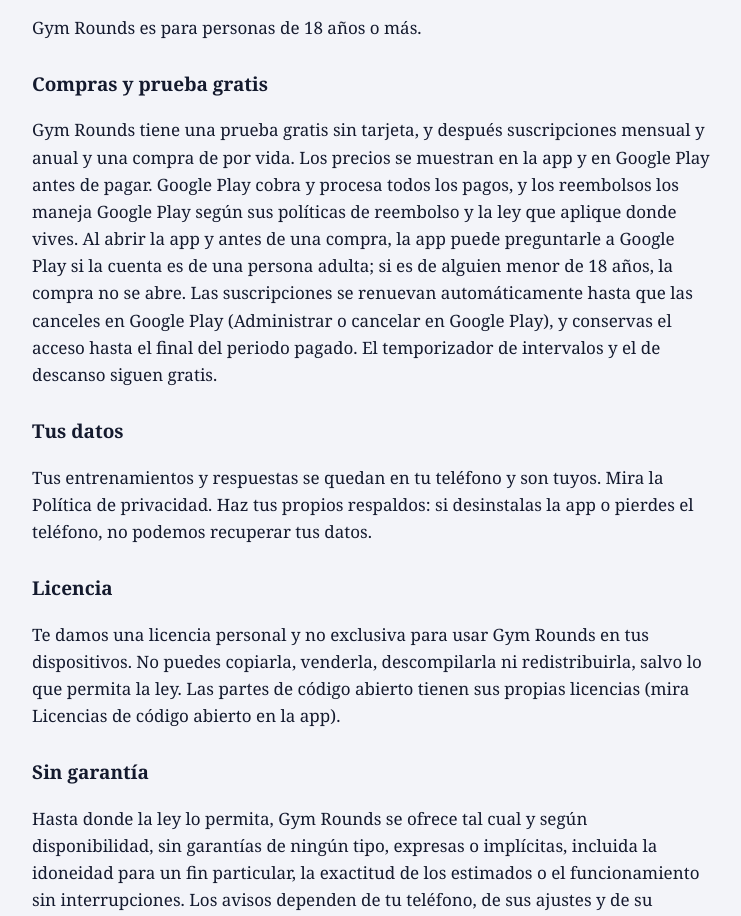
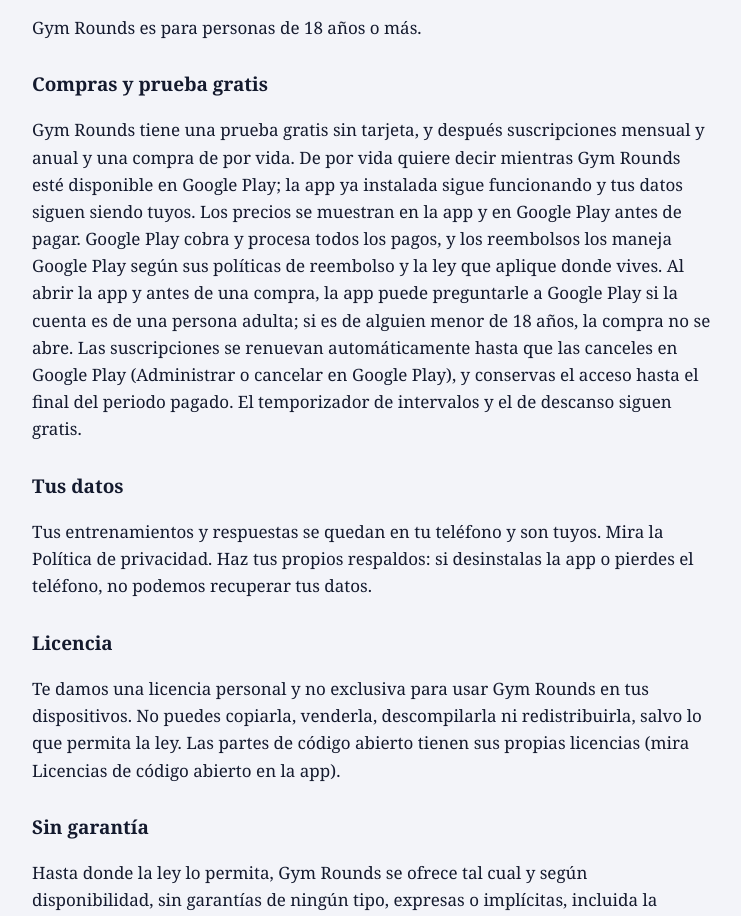
Before and after one commit to amgup-apps/amgup-apps.github.io, a plain HTML site: page gymrounds/terminos.html in a window 1280 px wide. Shown: the part 887-1803 px from the top of the page, without its empty margins (268-1009 px from the left). Drawn offline with Linux system fonts and the light colour scheme.

Commit message:
Gym Rounds 0.9.16: terms explain lifetime
Co-Authored-By: Claude Opus 5.5 <noreply@anthropic.com>

```diff
--- a/gymrounds/terminos.html
+++ b/gymrounds/terminos.html
@@ -22,7 +22,7 @@
 <h2 id="age">Quién puede usarla</h2>
 <p>Gym Rounds es para personas de 18 años o más.</p>
 <h2 id="purchases">Compras y prueba gratis</h2>
-<p>Gym Rounds tiene una prueba gratis sin tarjeta, y después suscripciones mensual y anual y una compra de por vida. Los precios se muestran en la app y en Google Play antes de pagar. Google Play cobra y procesa todos los pagos, y los reembolsos los maneja Google Play según sus políticas de reembolso y la ley que aplique donde vives. Al abrir la app y antes de una compra, la app puede preguntarle a Google Play si la cuenta es de una persona adulta; si es de alguien menor de 18 años, la compra no se abre. Las suscripciones se renuevan automáticamente hasta que las canceles en Google Play (Administrar o cancelar en Google Play), y conservas el acceso hasta el final del periodo pagado. El temporizador de intervalos y el de descanso siguen gratis.</p>
+<p>Gym Rounds tiene una prueba gratis sin tarjeta, y después suscripciones mensual y anual y una compra de por vida. De por vida quiere decir mientras Gym Rounds esté disponible en Google Play; la app ya instalada sigue funcionando y tus datos siguen siendo tuyos. Los precios se muestran en la app y en Google Play antes de pagar. Google Play cobra y procesa todos los pagos, y los reembolsos los maneja Google Play según sus políticas de reembolso y la ley que aplique donde vives. Al abrir la app y antes de una compra, la app puede preguntarle a Google Play si la cuenta es de una persona adulta; si es de alguien menor de 18 años, la compra no se abre. Las suscripciones se renuevan automáticamente hasta que las canceles en Google Play (Administrar o cancelar en Google Play), y conservas el acceso hasta el final del periodo pagado. El temporizador de intervalos y el de descanso siguen gratis.</p>
 <h2 id="data">Tus datos</h2>
 <p>Tus entrenamientos y respuestas se quedan en tu teléfono y son tuyos. Mira la Política de privacidad. Haz tus propios respaldos: si desinstalas la app o pierdes el teléfono, no podemos recuperar tus datos.</p>
 <h2 id="license">Licencia</h2>
```
Also changed, not shown: gymrounds/terms.html (+1 -1 lines).
